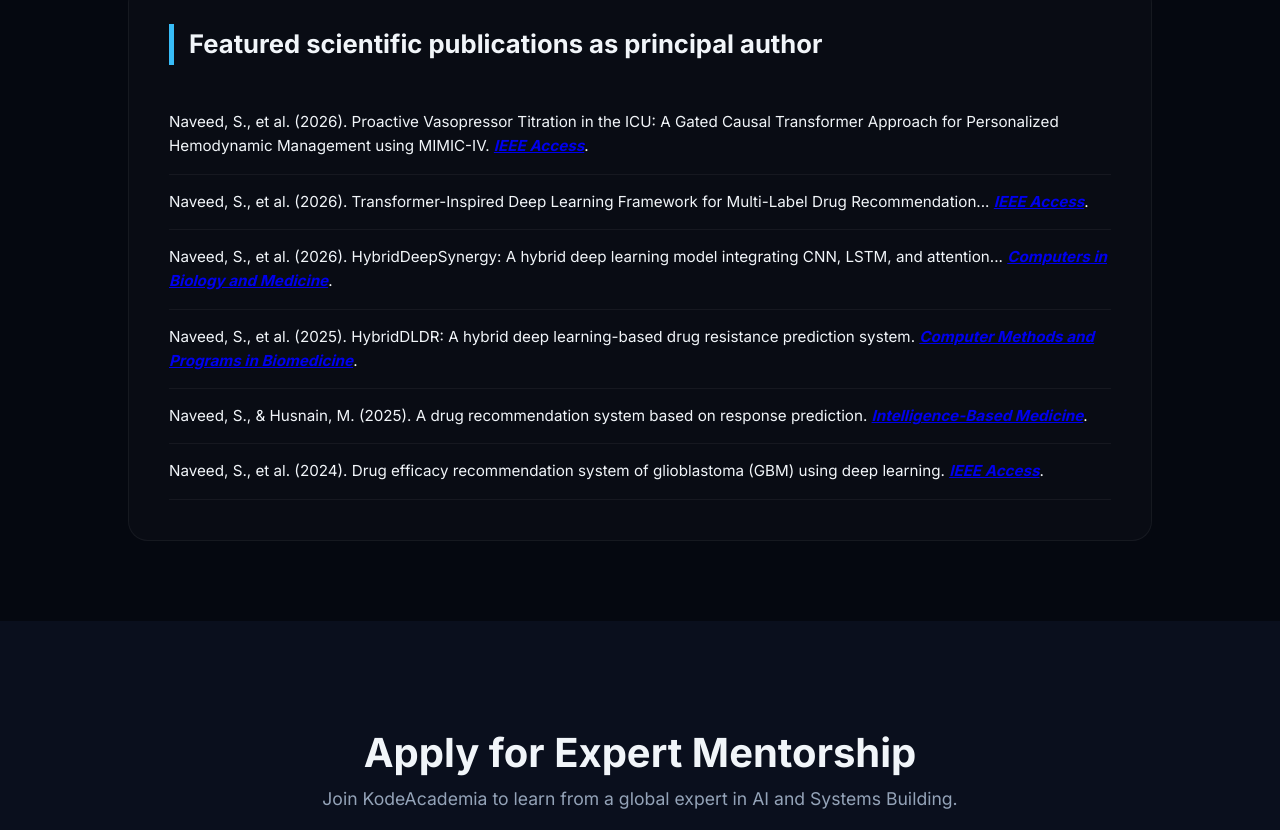
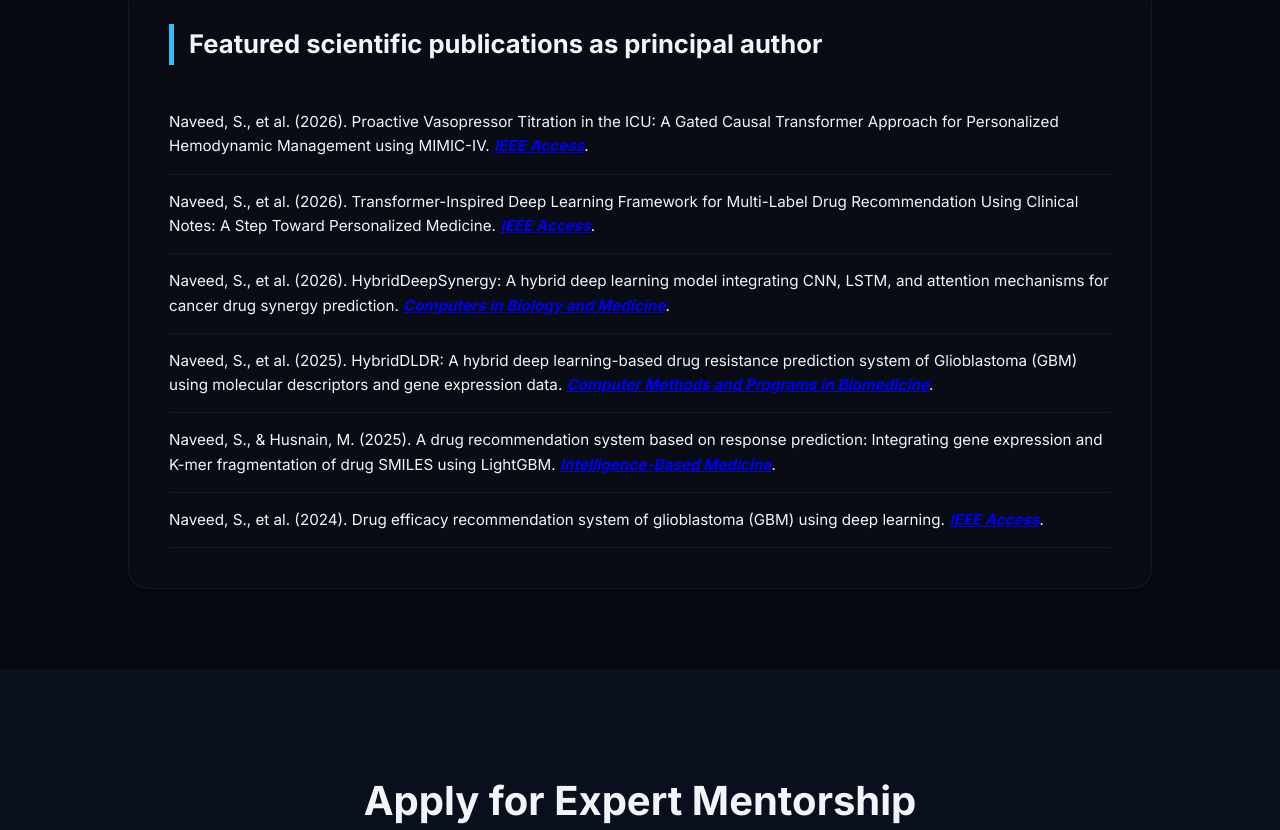
Before and after one commit to kodeacademia/index, a plain HTML site: page index.html in a window 1280 px wide. Shown: the part 1348-2178 px from the top of the page. Drawn offline with Linux system fonts and the light colour scheme.

Commit message:
Update index.html
Correct Titles of the research papers

```diff
--- a/index.html
+++ b/index.html
@@ -305,10 +305,10 @@
         <div id="publications" class="publications-list">
             <h3 style="font-size: 1.6rem; border-left: 5px solid var(--accent); padding-left: 15px; margin-bottom: 30px;">Featured scientific publications as principal author</h3>
              <div class="pub-item">Naveed, S., et al. (2026). Proactive Vasopressor Titration in the ICU: A Gated Causal Transformer Approach for Personalized Hemodynamic Management using MIMIC-IV. <span class="pub-journal"><a href="https://ieeexplore.ieee.org/abstract/document/11774777/" target="_blank">IEEE Access</a></span>.</div>
-            <div class="pub-item">Naveed, S., et al. (2026). Transformer-Inspired Deep Learning Framework for Multi-Label Drug Recommendation... <span class="pub-journal"><a href="https://ieeexplore.ieee.org/abstract/document/11424383" target="_blank">IEEE Access</a></span>.</div>
-            <div class="pub-item">Naveed, S., et al. (2026). HybridDeepSynergy: A hybrid deep learning model integrating CNN, LSTM, and attention... <span class="pub-journal"><a href="https://www.sciencedirect.com/science/article/abs/pii/S0010482526000326" target="_blank">Computers in Biology and Medicine</a></span>.</div>
-            <div class="pub-item">Naveed, S., et al. (2025). HybridDLDR: A hybrid deep learning-based drug resistance prediction system. <span class="pub-journal"><a href="https://www.sciencedirect.com/science/article/pii/S016926072500330X" target="_blank">Computer Methods and Programs in Biomedicine</a></span>.</div>
-            <div class="pub-item">Naveed, S., & Husnain, M. (2025). A drug recommendation system based on response prediction. <span class="pub-journal"><a href="https://www.sciencedirect.com/science/article/pii/S2666521225000092" target="_blank">Intelligence-Based Medicine</a></span>.</div>
+            <div class="pub-item">Naveed, S., et al. (2026). Transformer-Inspired Deep Learning Framework for Multi-Label Drug Recommendation Using Clinical Notes: A Step Toward Personalized Medicine. <span class="pub-journal"><a href="https://ieeexplore.ieee.org/abstract/document/11424383" target="_blank">IEEE Access</a></span>.</div>
+            <div class="pub-item">Naveed, S., et al. (2026). HybridDeepSynergy: A hybrid deep learning model integrating CNN, LSTM, and attention mechanisms for cancer drug synergy prediction. <span class="pub-journal"><a href="https://www.sciencedirect.com/science/article/abs/pii/S0010482526000326" target="_blank">Computers in Biology and Medicine</a></span>.</div>
+            <div class="pub-item">Naveed, S., et al. (2025). HybridDLDR: A hybrid deep learning-based drug resistance prediction system of Glioblastoma (GBM) using molecular descriptors and gene expression data. <span class="pub-journal"><a href="https://www.sciencedirect.com/science/article/pii/S016926072500330X" target="_blank">Computer Methods and Programs in Biomedicine</a></span>.</div>
+            <div class="pub-item">Naveed, S., & Husnain, M. (2025). A drug recommendation system based on response prediction: Integrating gene expression and K-mer fragmentation of drug SMILES using LightGBM. <span class="pub-journal"><a href="https://www.sciencedirect.com/science/article/pii/S2666521225000092" target="_blank">Intelligence-Based Medicine</a></span>.</div>
             <div class="pub-item">Naveed, S., et al. (2024). Drug efficacy recommendation system of glioblastoma (GBM) using deep learning. <span class="pub-journal"><a href="https://ieeexplore.ieee.org/abstract/document/10788718" target="_blank">IEEE Access</a></span>.</div>
         </div>
         </div>
```
